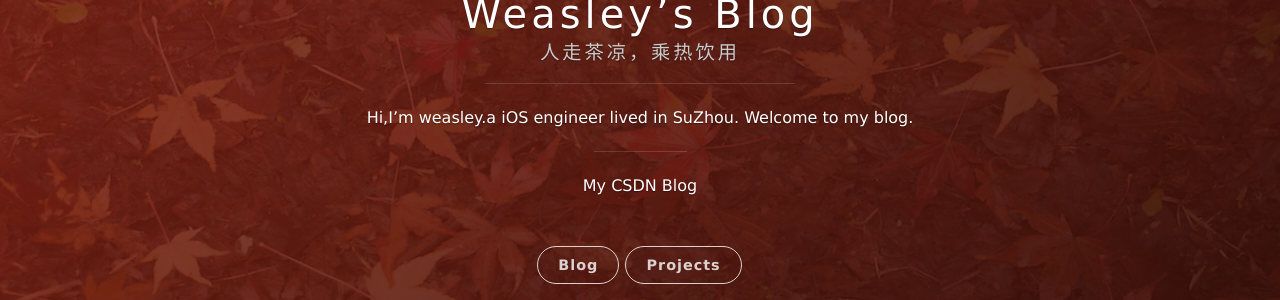
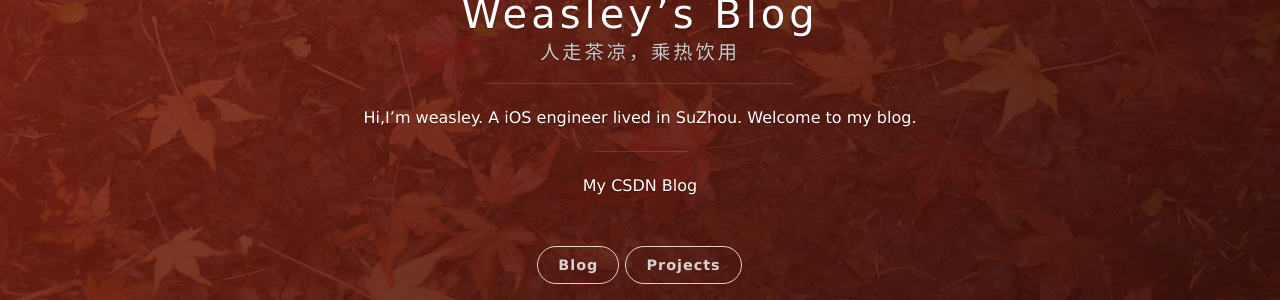
Before and after one commit to weasleyqi/weasleyqi.github.io, a Jekyll site: the page built from index.html, in a window 1280 px wide. Shown: the part 316-616 px from the top of the page. Built offline with Jekyll 4.4.1, drawn with Linux system fonts in a browser that asks for light colours; nearby versions of some CDN libraries; Markdown is read by kramdown in place of the engine named in the settings; the list of posts is cut into pages by our own code.

Commit message:
#16
debug

```diff
--- a/_config.yml
+++ b/_config.yml
@@ -2,7 +2,7 @@
 title: Weasley’s Blog
 subtitle: 人走茶凉，乘热饮用
 welcome_message: <a href="http://blog.csdn.net/weasleyqi" target="_blank">My CSDN Blog</a>
-description: Hi,I’m weasley.a iOS engineer lived in SuZhou. Welcome to my blog.
+description: Hi,I’m weasley. A iOS engineer lived in SuZhou. Welcome to my blog.
 creator: <a href='http://blog.csdn.net/weasleyqi'>@Weasley</a>
 
 url: "https://weasleyqi.github.io/"
```
